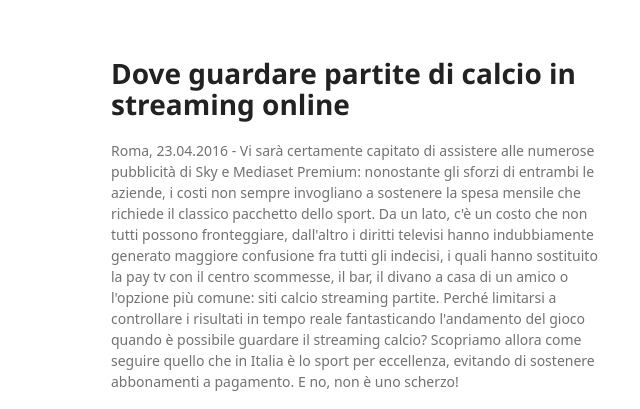
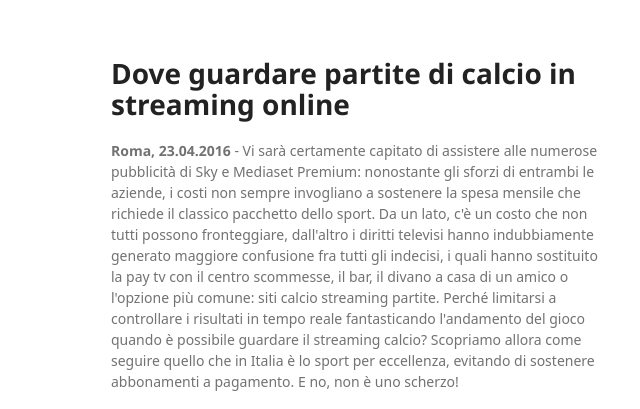
Before and after one commit to streamingcalciodiretta/streamingcalciodiretta.github.io, a plain HTML site: page index.html in a window 1280 px wide. Shown: the top 409 px of the page, 459-1099 px from the left. Drawn offline with Linux system fonts and the light colour scheme; a web font is replaced by a local one.

Commit message:
Update index.html

```diff
--- a/index.html
+++ b/index.html
@@ -25,13 +25,13 @@
         <h1>
 <a id="dove-guardare-partite-di-calcio-in-streaming-online" class="anchor" href="#dove-guardare-partite-di-calcio-in-streaming-online" aria-hidden="true"><span aria-hidden="true" class="octicon octicon-link"></span></a>Dove guardare partite di calcio in streaming online</h1>
 
-<p>Roma, 23.04.2016 - Vi sarà certamente capitato di assistere alle numerose pubblicità di Sky e Mediaset Premium: nonostante gli sforzi di entrambi le aziende, i costi non sempre invogliano a sostenere la spesa mensile che richiede il classico pacchetto dello sport. Da un lato, c'è un costo che non tutti possono fronteggiare, dall'altro i diritti televisi hanno indubbiamente generato maggiore confusione fra tutti gli indecisi, i quali hanno sostituito la pay tv con il centro scommesse, il bar, il divano a casa di un amico o l'opzione più comune: siti calcio streaming partite.
+<p><b>Roma, 23.04.2016</b> - Vi sarà certamente capitato di assistere alle numerose pubblicità di Sky e Mediaset Premium: nonostante gli sforzi di entrambi le aziende, i costi non sempre invogliano a sostenere la spesa mensile che richiede il classico pacchetto dello sport. Da un lato, c'è un costo che non tutti possono fronteggiare, dall'altro i diritti televisi hanno indubbiamente generato maggiore confusione fra tutti gli indecisi, i quali hanno sostituito la pay tv con il centro scommesse, il bar, il divano a casa di un amico o l'opzione più comune: siti calcio streaming partite.
 Perché limitarsi a controllare i risultati in tempo reale fantasticando l'andamento del gioco quando è possibile guardare il streaming calcio? Scopriamo allora come seguire quello che in Italia è lo sport per eccellenza, evitando di sostenere abbonamenti a pagamento. E no, non è uno scherzo!</p>
 
 <p>Se anche voi avete un appuntamento fisso con il divano ogni domenica per guardare le partite, mettete da parte il pensiero dell'abbonamento a pagamento perché le alternative esistono e sono gratuite. Lo streaming calcio è la soluzione ideale per chiunque non voglia perdersi un match e vi basterà un dispositivo in grado ad accedere a Internet per godervi praticamente qualsiasi competizione, dalla Serie A e la Coppa Italia alla Premier League inglese, la tedesca Bundesliga o la Liga spagnola. C'è proprio l'imbarazzo della scelta e una volta entrati nei siti che vi suggeriamo un po' più avanti, capirete anche voi di che stiamo parlando.</p>
 
 <img src="http://calciostreaminglive.com/wp-content/uploads/2015/09/partite-in-diretta-vedere-gratis.jpg"/>
-<br/>
+<br/><br/>
 <p>Non è una novità e probabilmente vi sarà già capitato di guardare partite di calcio in streaming: sono in tantissimi ad utilizzare portali appositi, software e app che offrono una vastissima scelta in termini di competizioni sportive, comprendendo anche il tennis, il basket, l'hockey, il rugby ecc.
 La lista che abbiamo realizzato accontenta gli appassionati di molti sport e vi permetterà di trovare con facilità le risorse principali per accedere alla visione di match persino internazionali.
 Siete disposti a rinunciare allo schermo del vostro televisore per utilizzare pc, tablet o smartphone (sia iphone che android ovviamente)?</p>
@@ -103,6 +103,9 @@ La chat è affiancata dal riquadro dello streaming video, grazie al quale potret
 
 <p>Se state cercando originalità, Direttagol non vi soddisferà, dato che la maggior parte di link presenti nella sezione dedicata allo streaming di partite di calcio reindirizza a LiveTV di cui abbiamo già parlato. Tutto sommato, però, non mancano le informazioni interessanti relative al mondo dello sport. Fra Serie A, Serie B, Lega Pro, Serie D, Primavera, Europei 2016, Champions League, Europa League e Coppa Italia non si finisce di leggere e analizzare risultati, highlights, statistiche, rosa della squadra e probabile formazione, o ancora le qualificazioni, i gironi, i play offs, nonché ovviamente gli ottavi di finale, i quarti di finale, le semifinali, la finale e così via. </p>
 
+<iframe width="560" height="315" src="https://www.youtube.com/embed/-KHCiNoMDSI" frameborder="0" allowfullscreen></iframe>
+<br/><br/>
+
 <h2>
 <a id="partite-di-calcio-in-streaming-visibili-con-il-p2p" class="anchor" href="#partite-di-calcio-in-streaming-visibili-con-il-p2p" aria-hidden="true"><span aria-hidden="true" class="octicon octicon-link"></span></a>Partite di calcio in streaming visibili con il P2P</h2>
 
@@ -115,7 +118,6 @@ La chat è affiancata dal riquadro dello streaming video, grazie al quale potret
 La comodità di un software simile risiede nel potere sfruttare moltissimi link presenti sul web, evitando pubblicità tipiche dei siti di streaming gratis e godendo della diretta persino su smartphone e tablet. All'occorrenza può sempre far comodo, specialmente se il browser non è un'alternativa disponibile (può capitare).
 Nel mondo dello streaming P2P TV questo software rientra fra i migliori della sua categoria, per cui potete fidarvi.
 Utilizzate il link soprastante per collegarvi al sito web di SopCast: basta un clic per scaricare il programma e cominciare ad utilizzarlo da subito.</p>
-   <iframe width="560" height="315" src="https://www.youtube.com/embed/-KHCiNoMDSI" frameborder="0" allowfullscreen></iframe>
 
 <h3>
 <a id="ace-stream" class="anchor" href="#ace-stream" aria-hidden="true"><span aria-hidden="true" class="octicon octicon-link"></span></a>Ace Stream</h3>
```
